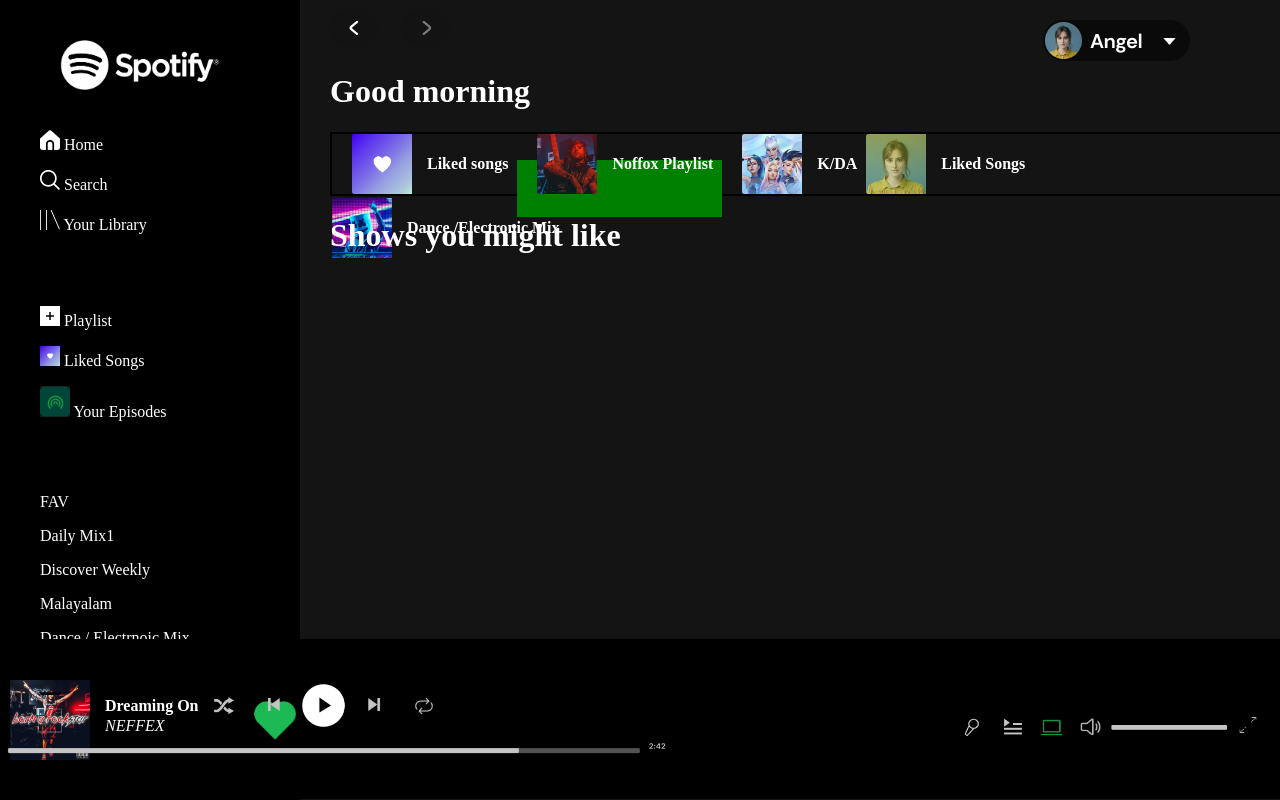
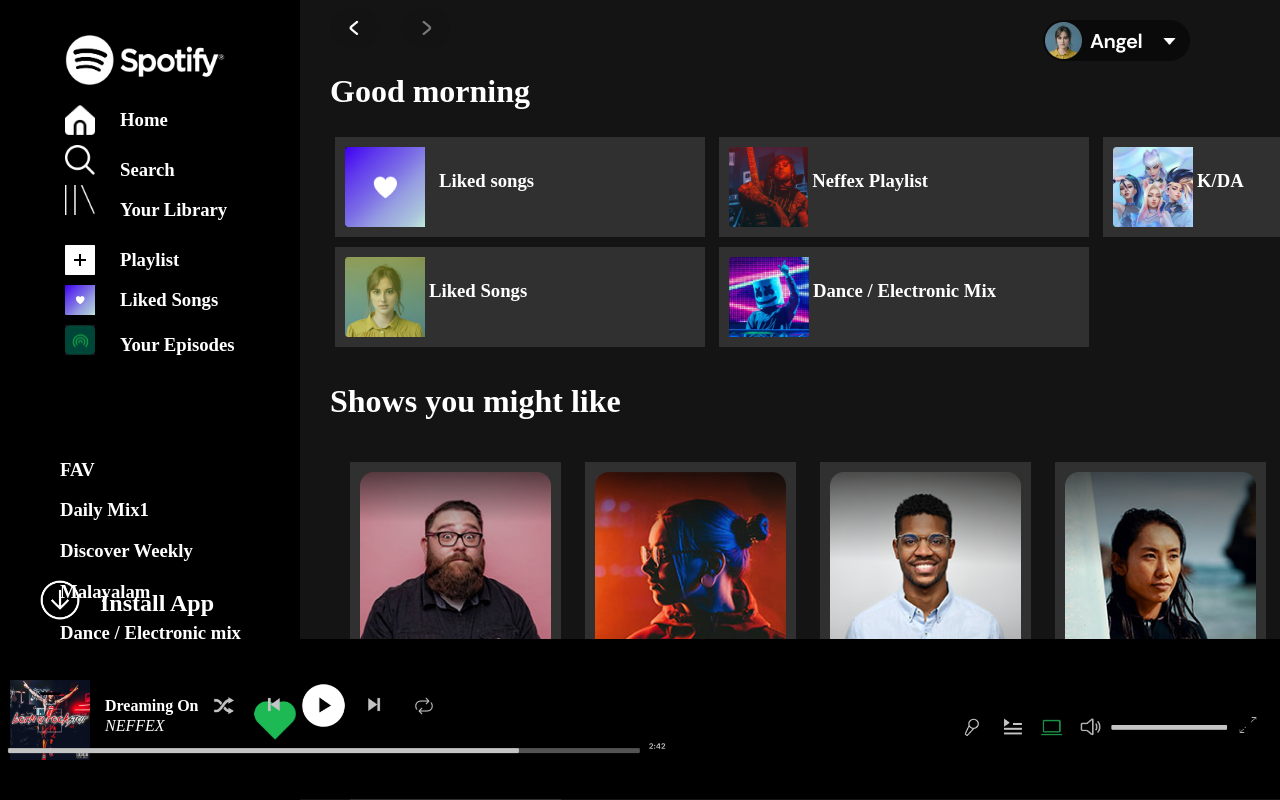
Before and after one commit to Alphamikey23/kalvium-CA1, a plain HTML site: page index.html in a window 1280 px wide. Drawn offline with Linux system fonts and the light colour scheme.

Commit message:
final commit

```diff
--- a/index.html
+++ b/index.html
@@ -9,27 +9,43 @@
     </head>
     <body>
         <div class="left-sidebar">
-            <section id="one">
-                <img class="logo" src="assets/Spotify logo.png" height="50" width="160" style="padding: 20px"/>
-                <p><img src="assets/Home.png" height="20" width="20"> Home</p>
-                <p><img src="assets/Search.png" height="20" width="20"> Search</p>
-                <p><img src="assets/Your library.png" height="20" width="20"> Your Library</p>
+            <section id="left-sidebar-cont1">
+                <article id="left-sidebar-cont1">
+                    <img id="logo" src="assets/Spotify logo.png">
+                    <img id="left-sidebar-icon1" src="assets/Home.png">
+                    <h1 id="left-sidebar-text1">Home</h1>
+                    <img id="left-sidebar-icon2" src="assets/Search.png">
+                    <h1 id="left-sidebar-text2">Search</h1>
+                    <img id="left-sidebar-icon3" src="assets/Your library.png">
+                    <h1 id="left-sidebar-text3">Your Library</h1>
+                </article>
+
             </section>
-            <section id="two">
-                <p><img src="assets/Create.png" height="20" width="20"> Playlist</p>
-                <p><img src="assets/Liked.png" height="20" width="20"> Liked Songs</p>
-                <p><img src="assets/your episodes.png"> Your Episodes</p>
+            <section id="left-sidebar-cont2">
+                    <article id="left-sidebar-cont2">
+                        <img id="left-sidebar-icon4" src="assets/Create.png">
+                        <h1 id="left-sidebar-text4">Playlist</h1>
+                        <img id="left-sidebar-icon5" src="assets/Liked.png">
+                        <h1 id="left-sidebar-text5">Liked Songs</h1>
+                        <img id="left-sidebar-icon6" src="assets/your episodes.png">
+                        <h1 id="left-sidebar-text6">Your Episodes</h1>
+                    </article>
             </section>
-            <section id="three">
-                <p>FAV</p>
-                <p> Daily Mix1</p>
-                <p>Discover Weekly</p>
-                <p>Malayalam</p>
-                <p>Dance / Electrnoic Mix</p>
-                <p>EDM / Popular</p>
+            <section id="left-sidebar-cont3">
+                <article id="left-sidebar-cont3">
+                    <h1 id="left-sidebar-text7"> FAV </h1>
+                    <h1 id="left-sidebar-text8">Daily Mix1</h1>
+                    <h1 id="left-sidebar-text9">Discover Weekly</h1>
+                    <h1 id="left-sidebar-text10">Malayalam</h1>
+                    <h1 id="left-sidebar-text11">Dance / Electronic mix</h1>
+                    <h1 id="left-sidebar-text12">EDM / Popular</h1>
+
+                </article>
+
             </section>
-            <section id="four">
-                <p>Install App</p>
+            <section id="left-sidebar-cont4">
+                <img id="left-sidebar-icon7" src="assets/grommet-icons_install-option.png">
+                <h1 id="left-sidebar-text13">Install App</h1>
             </section>
         </div>
         <div class="homepage">
@@ -37,23 +53,69 @@
             <img class="user" src="assets/User.png">
             <h1>Good morning</h1>
             <div class="block">
-                <span id="one">
-                <img src="assets/Liked.png" height="60" width="60"><b>Liked songs</b>
-                </span>
-                <span id="two">
-                    <img src="assets/image4.png" height="60" width="60"><b>Noffox Playlist</b>
-                </span>
-                <span id="three">
-                    <img src="assets/image3.png" height="60" width="60"><b>K/DA</b>
-                </span>
-                <span id="four">
-                    <img src="assets/image1.png" height="60" width="60"><b>Liked Songs</b>
-                </span>
-                <span id="five">
-                    <img src="assets/image2.png" height="60" width="60"><b>Dance /Electronic Mix</b>
-                </span>
+                <section class="section1">
+                    <article id="block_cont1">
+                        <img id="block_image1" src="assets/Liked.png">
+                        <h1 id="block_text1">Liked songs</h1>
+                    </article>
+                    <article id="block_cont2">
+                        <img id="block_image2" src="assets/image4.png">
+                        <h1 id="block_text2">Neffex Playlist</h1>
+                    </article>
+                    <article id="block_cont3">
+                        <img id="block_image3" src="assets/image3.png">
+                        <h1 id="block_text3"> K/DA</h1>
+                    </article>
+                    <article id="block_cont4">
+                        <img id="block_image4" src="assets/image1.png">
+                        <h1 id="block_text4">Liked Songs</h1>
+                    </article>
+                    <article id="block_cont5">
+                        <img id="block_image5" src="assets/image2.png">
+                        <h1 id="block_text5">Dance / Electronic Mix</h1>
+                    </article>
+                </section>
             </div>
             <h1>Shows you might like</h1>
+           <div class="block2">
+            <section class="section2">
+                <article id="block2_cont1">
+                    <img id="block2_image1" src="assets/image9.png">
+                    <h1>Weekly Motivation</h1>
+                    <p> Travis scott</p>
+                </article>
+                <article id="block2_cont2">
+                    <img id="block2_image2" src="assets/image8.png">
+                    <h1>MEDITATION SELF</h1>
+                    <p>Eminem</p>
+                </article>
+                <article id="block2_cont3">
+                    <img id="block2_image3" src="assets/image7.png">
+                    <h1>Words beyond act</h1>
+                    <p>Emran Hasmi</p>
+                </article>
+                <article id="block2_cont4">
+                    <img id="block2_image3" src="assets/image6.png">
+                    <h1>The Alexa Show</h1>
+                    <p>Tyga</p>
+                </article>
+                <article id="block2_cont5">
+                    <img id="block2_image4" src="assets/image5.png">
+                    <h1>The Stories of Ma..</h1>
+                    <p>Tupac Shakur</p>
+                </article>
+                <article id="block2_cont6">
+                    <img id="block2_image5" src="assets/image10.png">
+                    <h1>Motivation Daily beats</h1>
+                    <p>Akon</p>
+                </article>
+            </section>
+           </div>
+
+
+
+
+
 
 
 
--- a/style.css
+++ b/style.css
@@ -18,17 +18,22 @@ body {
 
 
 
-#one {
+#left-sidebar-cont1 {
     padding: 20px;
 }
 
-#two {
+#left-sidebar-cont2 {
     padding: 20px;
 }
 
-#three {
+#left-sidebar-cont3 {
     padding:20px;
 }
+
+#left-sidebar-cont4 {
+    padding: 20px;
+}
+
 
 .homepage {
     height: 100%;
@@ -48,33 +53,93 @@ body {
     top: 20px;
 }
 
-#likedsongs {
-    background-color: black;
-    width: 200px;
 
-}
-.block {
-    height: 60px;
-    width: 90%;
-    border: 2px black solid;
+.section1 {
+    height: 230px;
 }
 
-.block b {
-
-    position: relative;
-    bottom: 25px;
-    left: 15px;
-
+/* Block 1 sytling starts here */
+#block_cont1  {
+    display: inline-block;
+    padding: 10px;
+    width: 350px;
+    background-color: #303030;
+    margin: 5px;
 }
 
-.block #two {
-    background-color: green;
+#block_text1 {
+    display: inline;
+    position: relative;
+    bottom: 40px;
+    padding: 10px;
 }
 
-#five {
-    display: block;
+#block_cont2  {
+    display: inline-block;
+    padding: 10px;
+    width: 350px;
+    background-color: #303030;
+    margin: 5px;
 }
 
+#block_text2 {
+    display: inline;
+    position: relative;
+    bottom: 40px;
+}
+
+#block_cont3  {
+    display: inline-block;
+    padding: 10px;
+    width: 350px;
+    background-color: #303030;
+    margin: 5px;
+}
+
+#block_text3 {
+    display: inline;
+    position: relative;
+    bottom: 40px;
+}
+
+#block_cont4  {
+    display: inline-block;
+    padding: 10px;
+    width: 350px;
+    background-color: #303030;
+    margin: 5px;
+}
+
+#block_text4 {
+    display: inline;
+    position: relative;
+    bottom: 40px;
+}
+
+#block_cont5  {
+    display: inline-block;
+    padding: 10px;
+    width: 350px;
+    background-color: #303030;
+    margin: 5px;
+}
+
+#block_text5 {
+    display: inline;
+    position: relative;
+    bottom: 40px;
+}
+
+img[id^="block_image"] {
+    height: 80px;
+}
+
+article[id^="block_cont"] {
+    background-color: #303030;
+    height: 80px;
+    width: 90px;
+    display: inline-block;
+}
 
 footer {
     background-color: black;
@@ -131,12 +196,143 @@ footer img.eleven {
 
 
 }
+.section2 {
+    padding: 10px;
+}
 
-#text {
-    background-color: #1ed760;
-    height: 20px;
-    border-bottom: #1ed760;
+
+
+article[id^=block2_cont] {
+    padding: 10px;
+    margin: 10px;
+    display: inline-block;
+    background-color: #303030;
+
+}
+
+section[id^=left-sidebar-cont] {
+    height: 160px;
+}
+
+#logo {
+    height: 50px;
+    width: 160px;
+    display: block;
+    padding: 5px;
+    position: relative;
+    top: -10px;
+
+}
+
+#left-sidebar-icon1 {
+    height: 30px;
+    width: 30px;
+    display: block;
+    padding: 5px;
+    left: 90px;
+}
+
+#left-sidebar-text1 {
+    display: inline;
     position: fixed;
+    left: 120px;
+    top: 90px;
+}
+
+#left-sidebar-icon2 {
+    height: 30px;
+    width: 30px;
+    display: block;
+    padding: 5px;
+
+
+}
+
+#left-sidebar-text2 {
+    display: inline;
+    position: fixed;
+    left: 120px;
+    top: 140px;
+}
+
+
+#left-sidebar-icon3 {
+    height: 30px;
+    width: 30px;
+    display: block;
+    padding: 5px;
+    left: 50px;
+}
+
+#left-sidebar-text3 {
+    display: inline;
+    position: fixed;
+    left: 120px;
+    top: 180px;
+}
+
+#left-sidebar-icon4 {
+    height: 30px;
+    width: 30px;
+    display: block;
+    padding: 5px;
+    left: 50px;
+}
+
+#left-sidebar-text4 {
+    display: inline;
+    position: fixed;
+    left: 120px;
+    top: 230px;
+}
+
+#left-sidebar-icon5 {
+    height: 30px;
+    width: 30px;
+    display: block;
+    padding: 5px;
+    left: 50px;
+}
+
+#left-sidebar-text5 {
+    display: inline;
+    position: fixed;
+    left: 120px;
+    top: 270px;
+}
+
+#left-sidebar-icon6 {
+    height: 30px;
+    width: 30px;
+    display: block;
+    padding: 5px;
+    left: 50px;
+}
+
+#left-sidebar-text6 {
+    display: inline;
+    position: fixed;
+    left: 120px;
+    top: 315px;
+}
+
+#left-sidebar-icon7 {
+    height: 40px;
+    width: 40px;
+    position: fixed;
+
+
+}
+
+#left-sidebar-cont4 {
+    height: 100px;
+    position: fixed;
+    bottom: 100px;
+}
+
+#left-sidebar-text13 {
+    display: inline;
+    position: relative;
     top: 10px;
-    display: inline;
-  }
+    left: 60px;
+}
```
